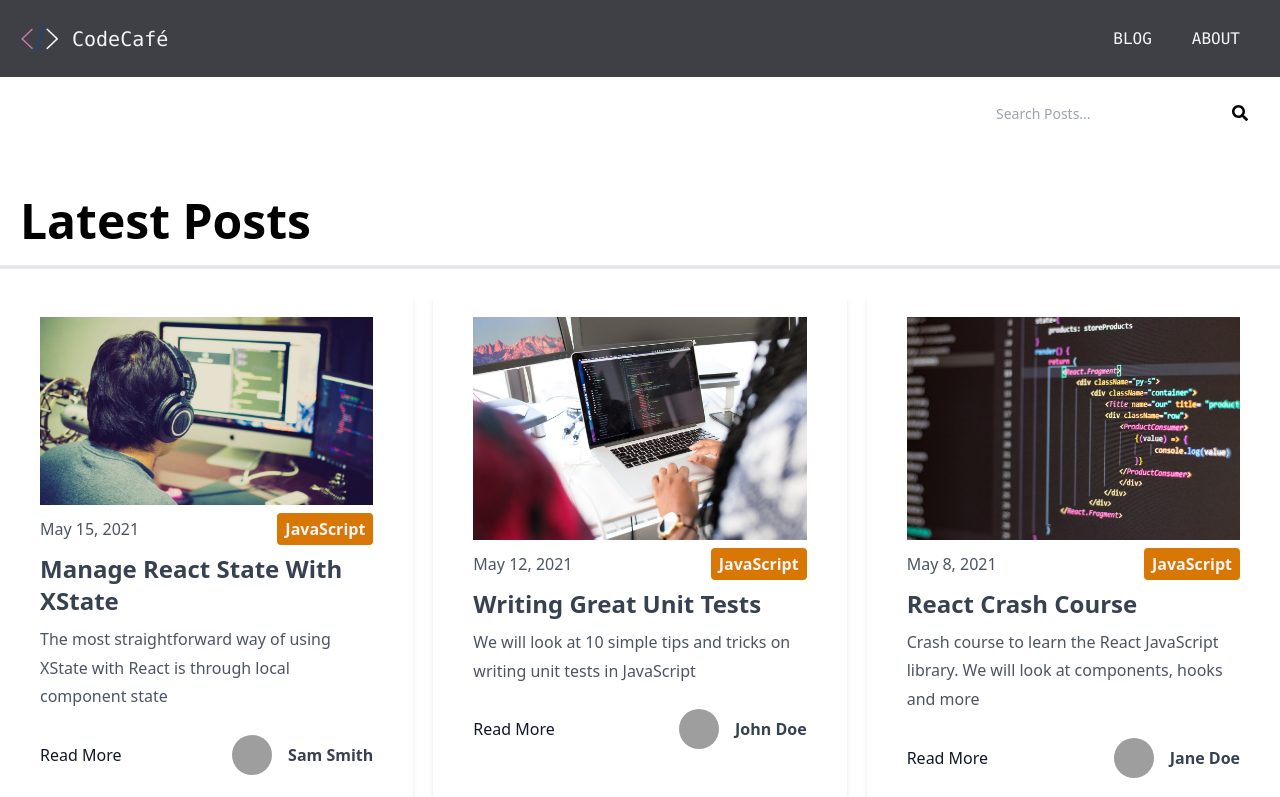
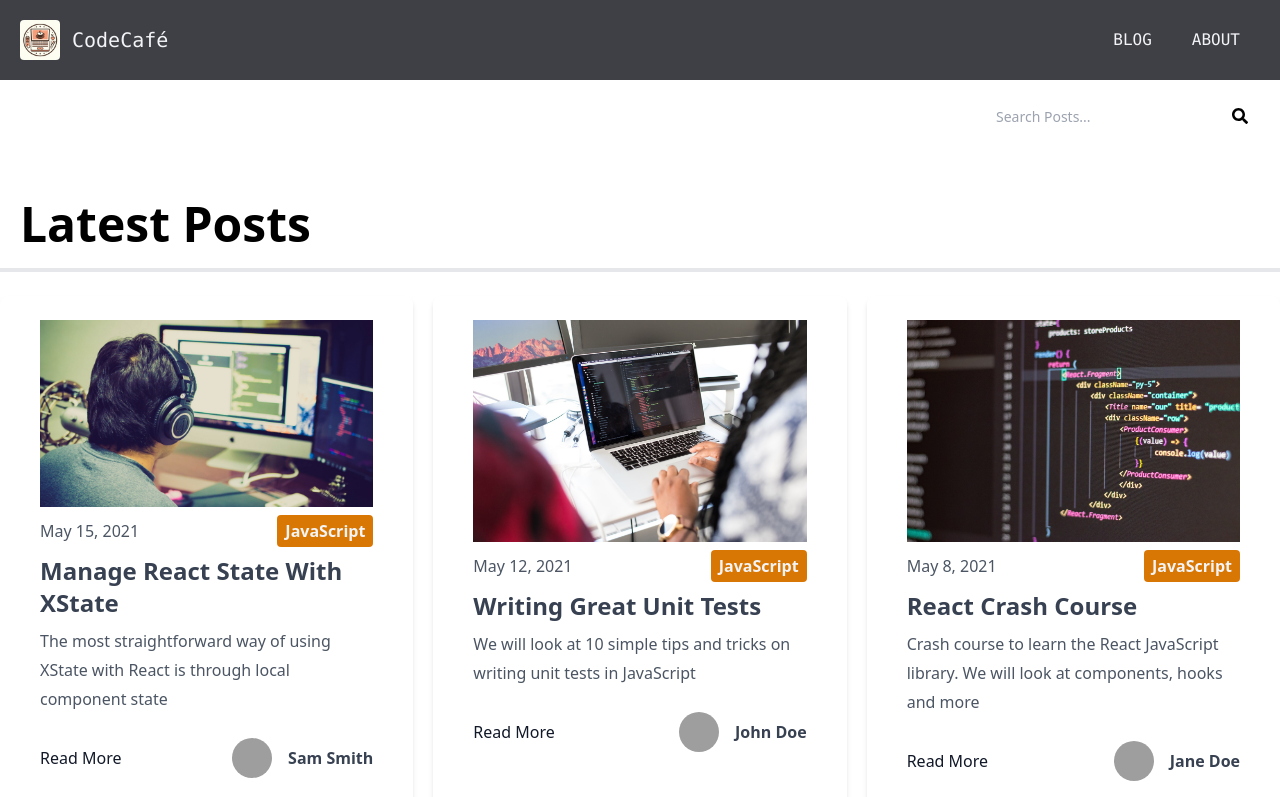
Before and after one commit to janfess/Code-Cafe-blog, a Next.js app: page / in a window 1280 px wide. Shown: the top 797 px of the page. Built offline with nearby package versions, Linux system fonts and the light colour scheme; grey boxes are pictures that could not be loaded.

Commit message:
changed logo

```diff
--- a/src/components/Header.js
+++ b/src/components/Header.js
@@ -9,7 +9,7 @@ export default function Header() {
           className='flex md:w-1/5 title-font font-medium items-center md:justify-start mb-4 md:mb-0'
           href='/'
         >
-          <Image src='/images/logo.png' width={40} height={40} alt='logo' />
+          <Image src='/images/codecafelogo.jpg' width={40} height={40} alt='logo' className='rounded'/>
           {/* <img src='/images/logo.png' width={40} height={40} alt='logo' /> */}
 
           <span className='font-mono ml-3 hover:text-white text-xl'>CodeCafé</span>
```
Also changed, not shown: public/images/codecafelogo.jpg (added).
